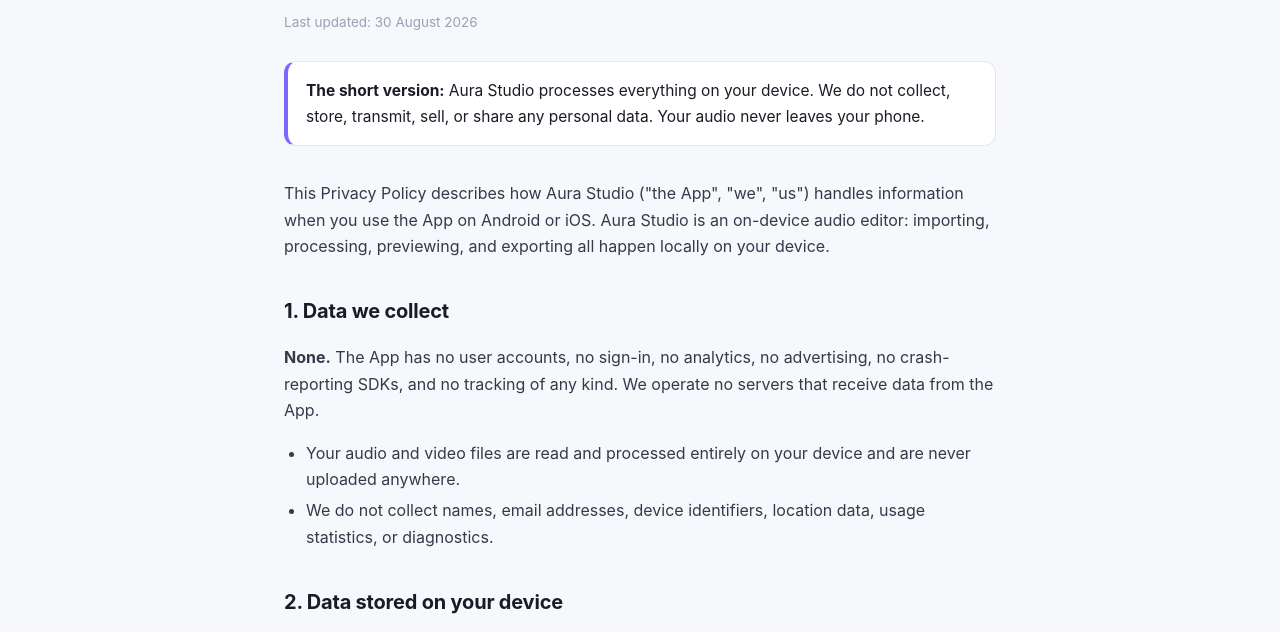
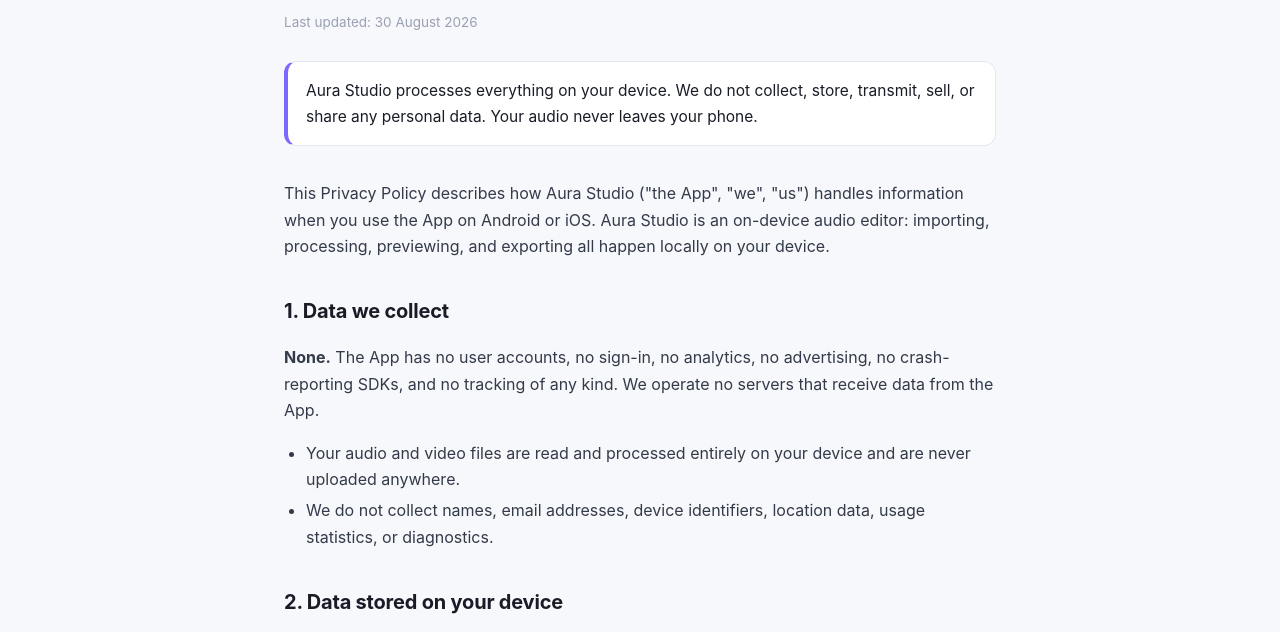
Before and after one commit to MOHIT51196/mohit51196.github.io, a plain HTML site: page apps/aura/privacy.html in a window 1280 px wide. Shown: the part 131-763 px from the top of the page. Drawn offline with Linux system fonts and the light colour scheme.

Commit message:
Remove the short-version heading from the Aura Studio privacy policy.

```diff
--- a/apps/aura/privacy.html
+++ b/apps/aura/privacy.html
@@ -86,9 +86,9 @@
   <p class="updated">Last updated: 30 August 2026</p>
 
   <div class="summary">
-    <strong>The short version:</strong> Aura Studio processes everything on
-    your device. We do not collect, store, transmit, sell, or share any
-    personal data. Your audio never leaves your phone.
+    Aura Studio processes everything on your device. We do not collect,
+    store, transmit, sell, or share any personal data. Your audio never
+    leaves your phone.
   </div>
 
   <p>This Privacy Policy describes how Aura Studio ("the App", "we", "us")
```
